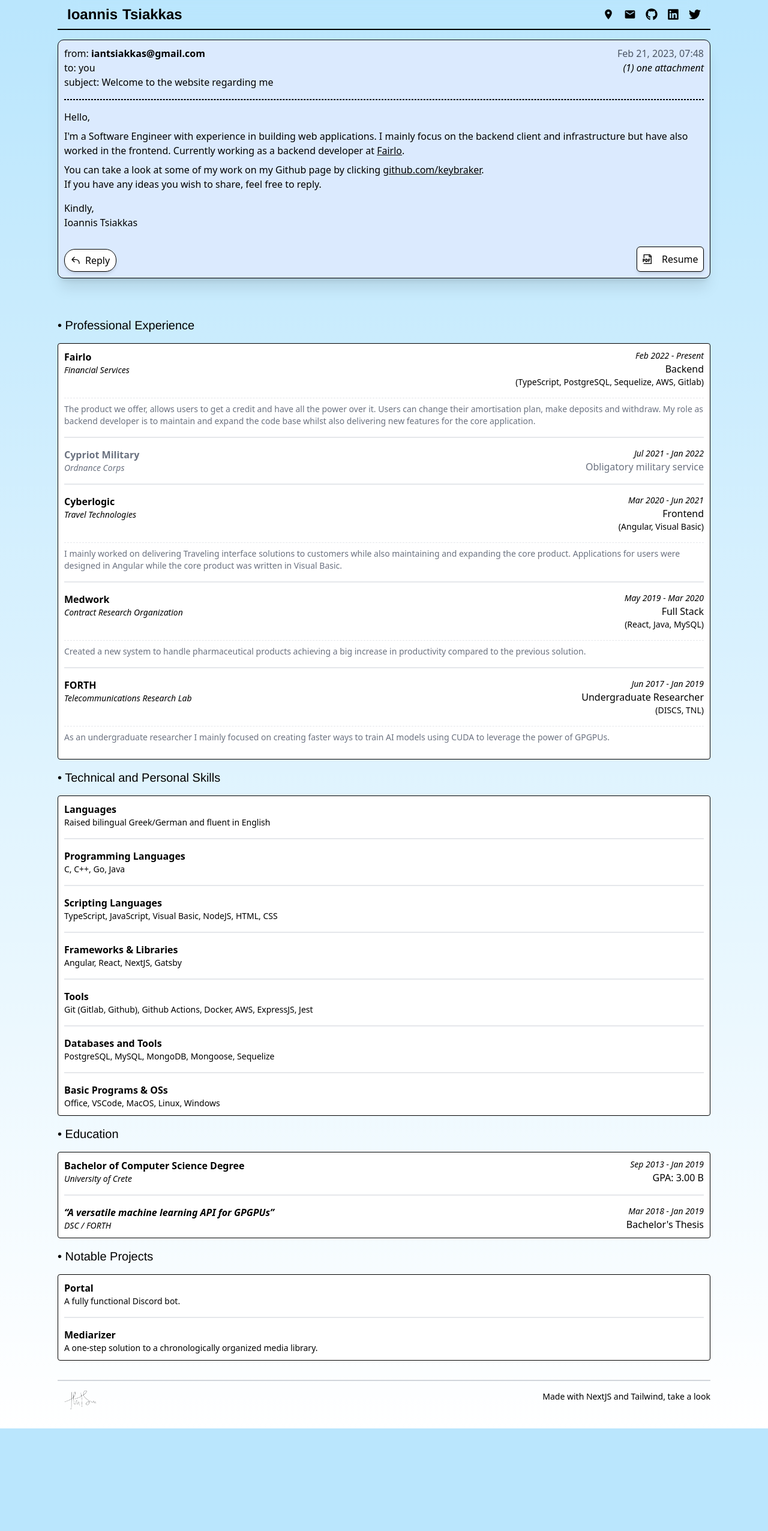
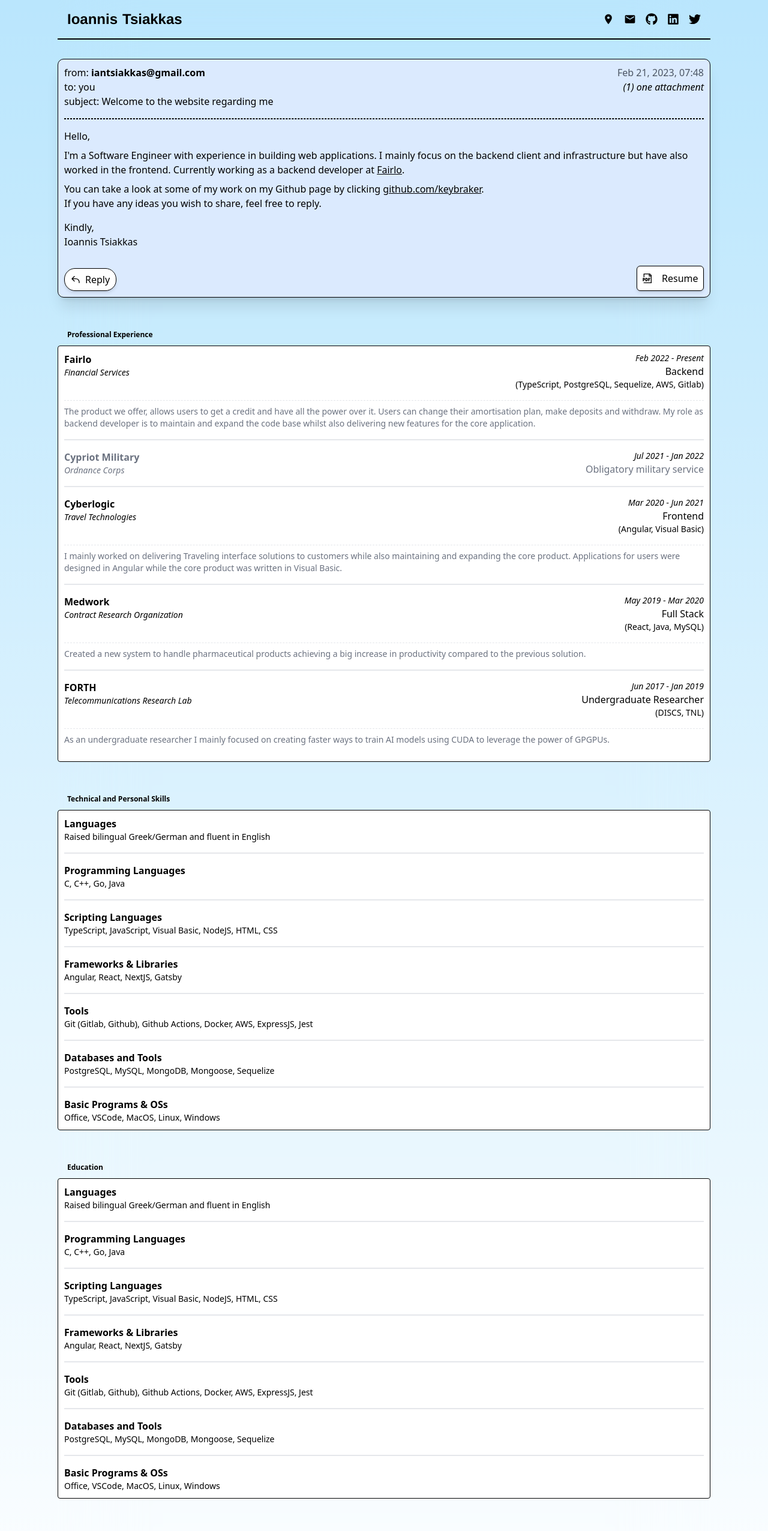
Before and after one commit to keybraker/keybraker.github.io, a Next.js app: page / in a window 1280 px wide. Shown: the top 2552 px of the page at 60% size. Before the commit the page ends 2381 px from the top, so only its background shows below. Built offline with nearby package versions, Linux system fonts and the light colour scheme.

Commit message:
Make catergory titles sticky

```diff
--- a/src/abilities/email.tsx
+++ b/src/abilities/email.tsx
@@ -33,7 +33,7 @@ export default function Email() {
   const hasMounted = useHasMounted();
 
   return (
-    <section className="mb-12 rounded-[10px] border border-black bg-blue-100 p-2.5 shadow-xl">
+    <section className="mt-8 mb-12 rounded-[10px] border border-black bg-blue-100 p-2.5 shadow-xl">
       {/* <HeadScene /> */}
       <div className="flex-start flex justify-between">
         <div className="flex flex-col">
--- a/src/abilities/footer.tsx
+++ b/src/abilities/footer.tsx
@@ -6,8 +6,7 @@ const repo = "https://github.com/keybraker/keybraker.github.io";
 export default function Footer() {
   return (
     <>
-      <div className="mt-4 border border-gray-300"></div>
-      <div className="flex flex-col items-center justify-between xs:flex-row xs:items-stretch">
+      <div className="mt-4 flex flex-col items-center justify-between border-t border-gray-300 xs:flex-row xs:items-stretch">
         <span className="flex w-full flex-row justify-between text-sm">
           <Image src={signature} alt="The source of truth" width={84} />
           <a rel="noopener noreferrer" target="_blank" href={repo}>
--- a/src/abilities/header.tsx
+++ b/src/abilities/header.tsx
@@ -59,8 +59,8 @@ function AboutPageInner() {
 
 export default function Header() {
   return (
-    <header className="sticky top-0 z-50 border-b-2 border-black">
-      <div className="flex flex-col items-center justify-between gap-2 px-4 py-2 backdrop-blur-lg xs:flex-row xs:items-stretch">
+    <header className="sticky top-0 z-40 border-b-2 border-black">
+      <div className="flex flex-col items-center justify-between gap-2 px-4 py-4 backdrop-blur-lg xs:flex-row xs:items-stretch">
         <span className="flex flex-col items-center gap-1 font-helvetica text-2xl font-semibold tn:flex-row xs:gap-2">
           <span>Ioannis</span>
           <span>Tsiakkas</span>
--- a/src/components/categoryTitle.tsx
+++ b/src/components/categoryTitle.tsx
@@ -1,7 +1,8 @@
 export default function CategoryTitle({ title }: { title: string }) {
   return (
-    <span className="self-start font-helvetica text-xl">
-      &#8226; {title}
+    <span className="mt-8 p-1 px-4 py-2 text-xs font-semibold">
+      {/* &#8226; */}
+      {title}
     </span>
   );
 }
--- a/src/pages/index.tsx
+++ b/src/pages/index.tsx
@@ -10,7 +10,7 @@ import Head from "next/head";
 
 export default function Home() {
   return (
-    <div className="container relative mx-auto w-full max-w-6xl px-2 xs:px-4 md:px-8 pb-2 xs:pb-4 md:pb-8">
+    <div className="container relative mx-auto w-full max-w-6xl px-2 pb-2 xs:px-4 xs:pb-4 md:px-8 md:pb-8">
       <Head>
         <title>Ioannis Tsiakkas</title>
         <meta name="title" content="Ioannis Tsiakkas" />
@@ -40,18 +40,53 @@ export default function Home() {
         />
       </Head>
 
-      <main className="flex flex-col justify-center gap-4 place-self-center">
-        <Header />
-        <Email />
-        <CategoryTitle title={"Professional Experience"}></CategoryTitle>
+      <main className="flex flex-col justify-center gap-4 place-self-center backdrop-blur-3xl">
+        <div>
+          <Header />
+          <Email />
+          <div>
+            <div className="sticky inset-y-0 left-0 top-9 z-50 mt-12 mb-2">
+              <CategoryTitle title={"Professional Experience"} />
+            </div>
+            <div>
+              <ExperiencePage />
+            </div>
+          </div>
+          <div>
+            <div className="sticky inset-y-0 left-0 top-9 z-50 mt-12 mb-2">
+              <CategoryTitle title={"Technical and Personal Skills"} />
+            </div>
+            <div>
+              <SkillPage />
+            </div>
+          </div>
+          <div>
+            <div className="sticky inset-y-0 left-0 top-9 z-50 mt-12 mb-2">
+              <CategoryTitle title={"Education"} />
+            </div>
+            <div>
+              <SkillPage />
+            </div>
+          </div>
+          <div>
+            <div className="sticky inset-y-0 left-0 top-9 z-50 mt-12 mb-2">
+              <CategoryTitle title={"Notable Projects"} />
+            </div>
+            <div>
+              <ProjectsPage />
+            </div>
+          </div>
+          <Footer />
+        </div>
+        {/* <CategoryTitle title={"Professional Experience"} />
         <ExperiencePage />
-        <CategoryTitle title={"Technical and Personal Skills"}></CategoryTitle>
+        <CategoryTitle title={"Technical and Personal Skills"} />
         <SkillPage />
-        <CategoryTitle title={"Education"}></CategoryTitle>
+        <CategoryTitle title={"Education"} />
         <EducationPage />
-        <CategoryTitle title={"Notable Projects"}></CategoryTitle>
+        <CategoryTitle title={"Notable Projects"} />
         <ProjectsPage />
-        <Footer />
+        <Footer /> */}
       </main>
     </div>
   );
```
